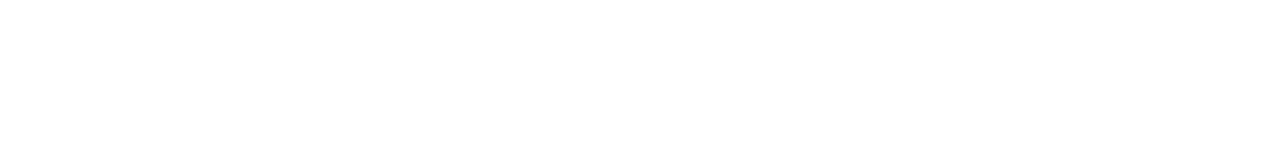
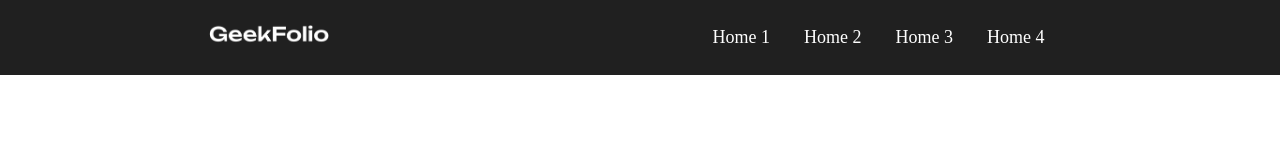
Before and after one commit to Mafuzur560/digital-products, a plain HTML site: page index.html in a window 1280 px wide. Drawn offline with Linux system fonts and the light colour scheme.

Commit message:
header complite

```diff
--- a/index.html
+++ b/index.html
@@ -8,6 +8,26 @@
     <title>Digital produtcs</title>
 </head>
 <body>
+   <header>
+    <nav>
+        <div class="menu-container">
+            <div class="logo">
+                <img src="logo/logo-light.png" alt="logo" id="logo">
+            </div>
+            <div class="meanus">
+                <li class="item">Home 1</li>
+                <li class="item">Home 2</li>
+                <li class="item">Home 3</li>
+                <li class="item">Home 4</li>
+            </div>
+        </div>
+    </nav>
+   </header>
+   <main></main>
+   <footer>
+
+   </footer>
+
 
 </body>
 </html>
--- a/style.css
+++ b/style.css
@@ -0,0 +1,32 @@
+*{
+    margin: 0px;
+    padding: 0px;
+}
+
+.menu-container{
+    background-color: rgb(32, 32, 32);
+    padding: 20px;
+    color: white;
+    list-style: none;
+    display: flex;
+    align-items: center;
+    justify-content:space-around;
+}
+
+.meanus{
+    display: flex;
+}
+
+.item{
+    margin-right: 20px;
+    padding: 7px;
+    font-size: 18px;
+    cursor: pointer;
+}
+.item:hover{
+    color: blue;
+}
+
+#logo{
+    width: 120px;
+}
```
Also changed, not shown: logo/logo-light.png (added).
